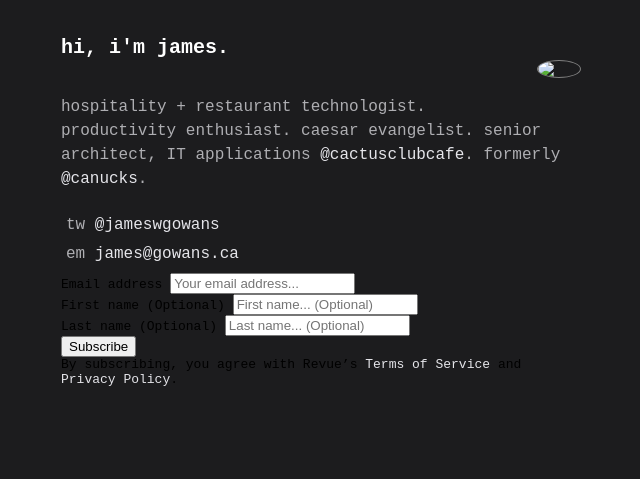
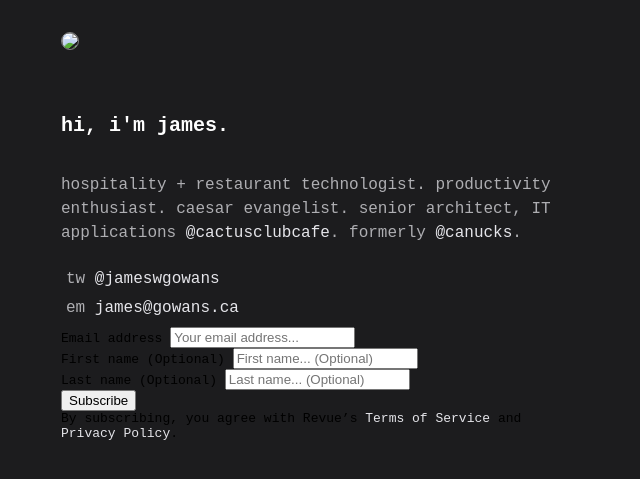
Before and after one commit to jamesgowans/jamesgowans.github.io, a Jekyll site: the page built from index.md, in a window 1280 px wide. Shown: the top 479 px of the page, without its empty margins (319-959 px from the left). Built offline with Jekyll 4.4.1, drawn with Linux system fonts in a browser that asks for light colours.

Commit message:
another div

```diff
--- a/_includes/head.html
+++ b/_includes/head.html
@@ -22,8 +22,10 @@
 		a {color: #e5e5ea; text-decoration: none;}
 
 		body {font-family: monospace; width: 520px; margin-left: auto;  margin-right: auto; padding-bottom: 150px;}
-		header { display: block; }
 		img {margin: 24px 0 24px 0; border: 1px solid gray; }
+
+  #title {float: left;}
+  #logo {float: right;}
 
                 @media screen and (max-width: 519px) {
                        body {width: 90%; margin-left: 5%; margin-right: 5%;}
@@ -32,10 +34,12 @@
 	</style>
         <link type="application/atom+xml" rel="alternate" href="/feed.xml" title="{{site.title}}" />
     </head>
-      <header>
-        <div>
-        <a href = "/"><img src = "favicon.png" style = "float: right; border-radius: 50%; width: 42px;"></a>
-        </div>
+      <body>
+        <header>
+          <div id = "title>
+            <h1>{{ page.title }}</h1>
+          </div>
+          <div id = "logo">
+            <a href = "/"><img src = "favicon.png" style = "border-radius: 50%; width: 42px;"></a>
+          </div>
       </header>
-      <body>
-        <div>
--- a/_layouts/post.html
+++ b/_layouts/post.html
@@ -1,6 +1,4 @@
 {% include head.html %}
-
-<h1>{{ page.title }}</h1>
 
     {{ content }}
 
```
